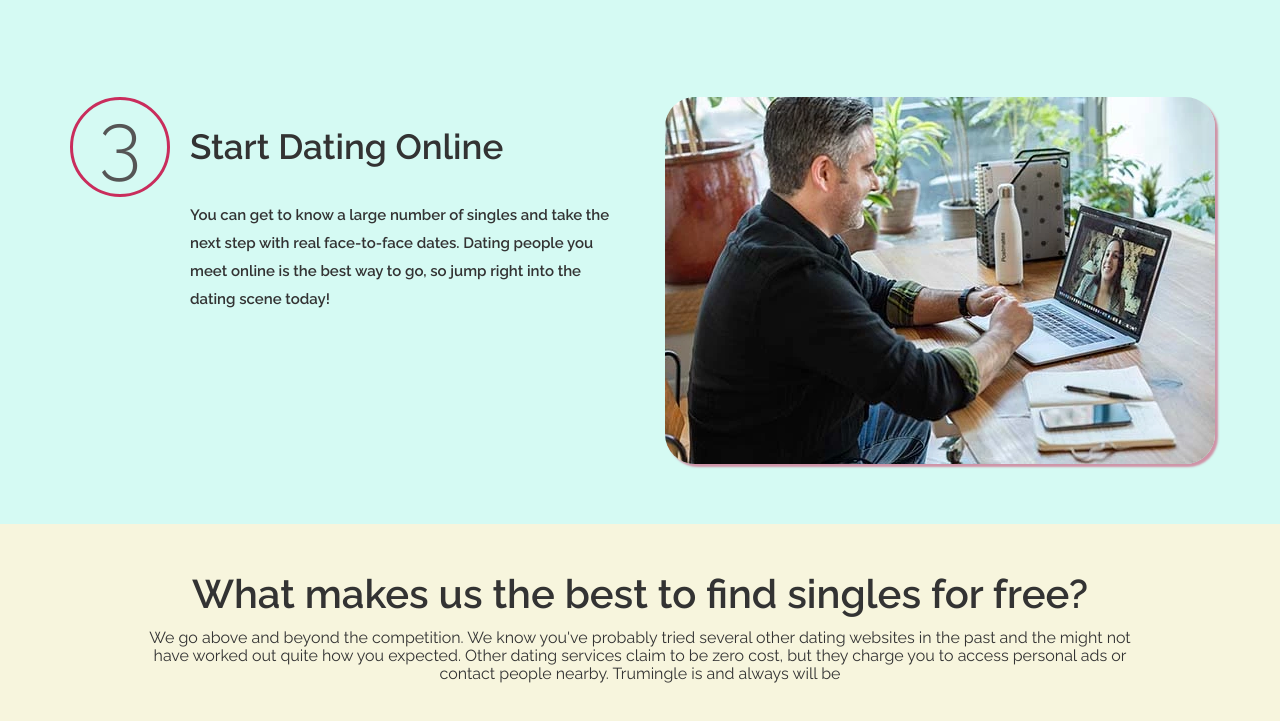
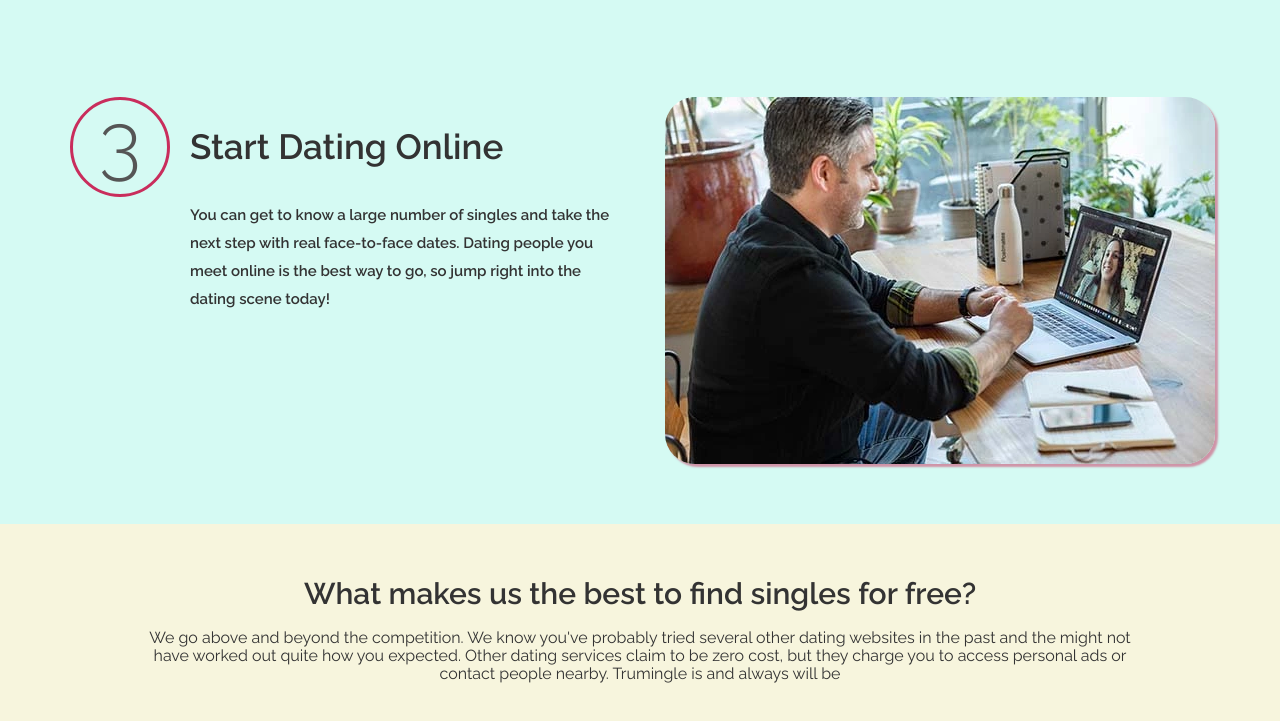
Before and after one commit to dinesh-jaysiri/datingsite, a plain HTML site: page index.html in a window 1280 px wide. Shown: the part 2209-2930 px from the top of the page. Drawn offline with Linux system fonts and the light colour scheme; a script that the page names is missing.

Commit message:
update why us header

```diff
--- a/css/styles.css
+++ b/css/styles.css
@@ -428,6 +428,10 @@ a {
   line-height: 1.8rem;
 }
 
+.why_us h2 {
+  font-size: 3rem ;
+}
+
 @media screen and (min-width: 1024px) {
   .why_us p{
     max-width: 995px;
```
